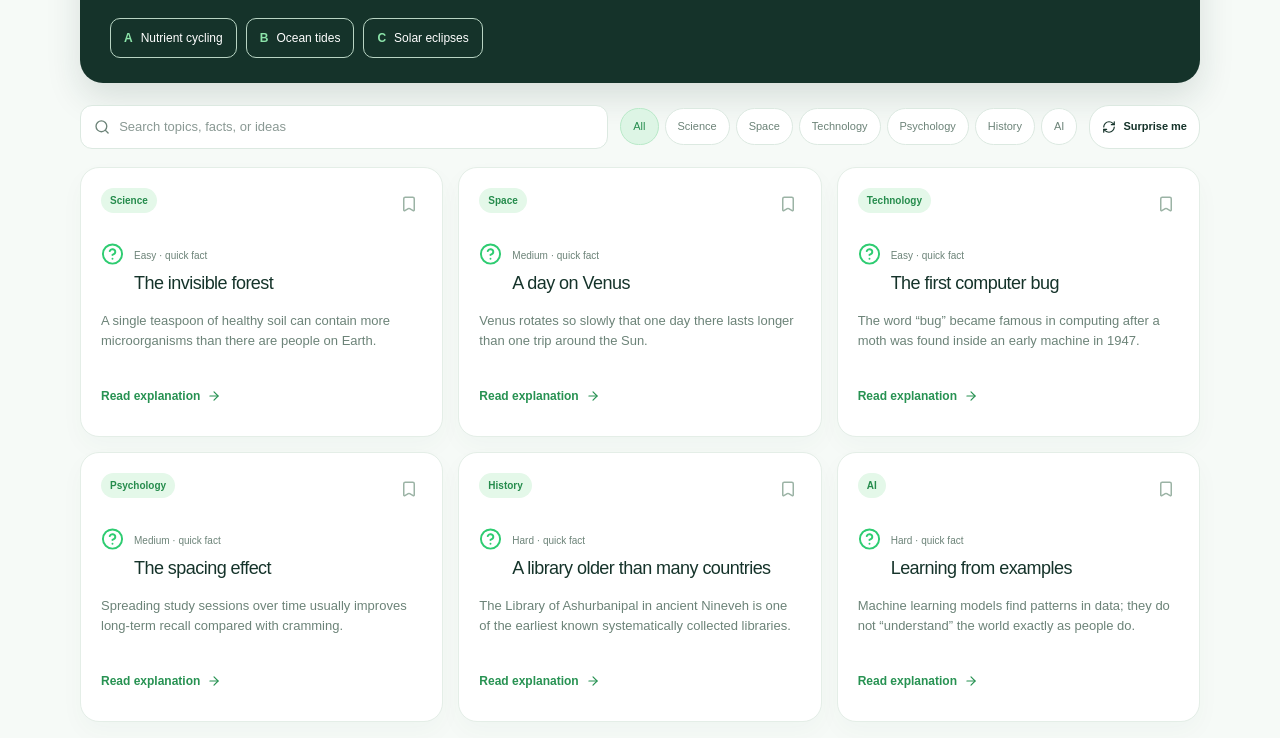
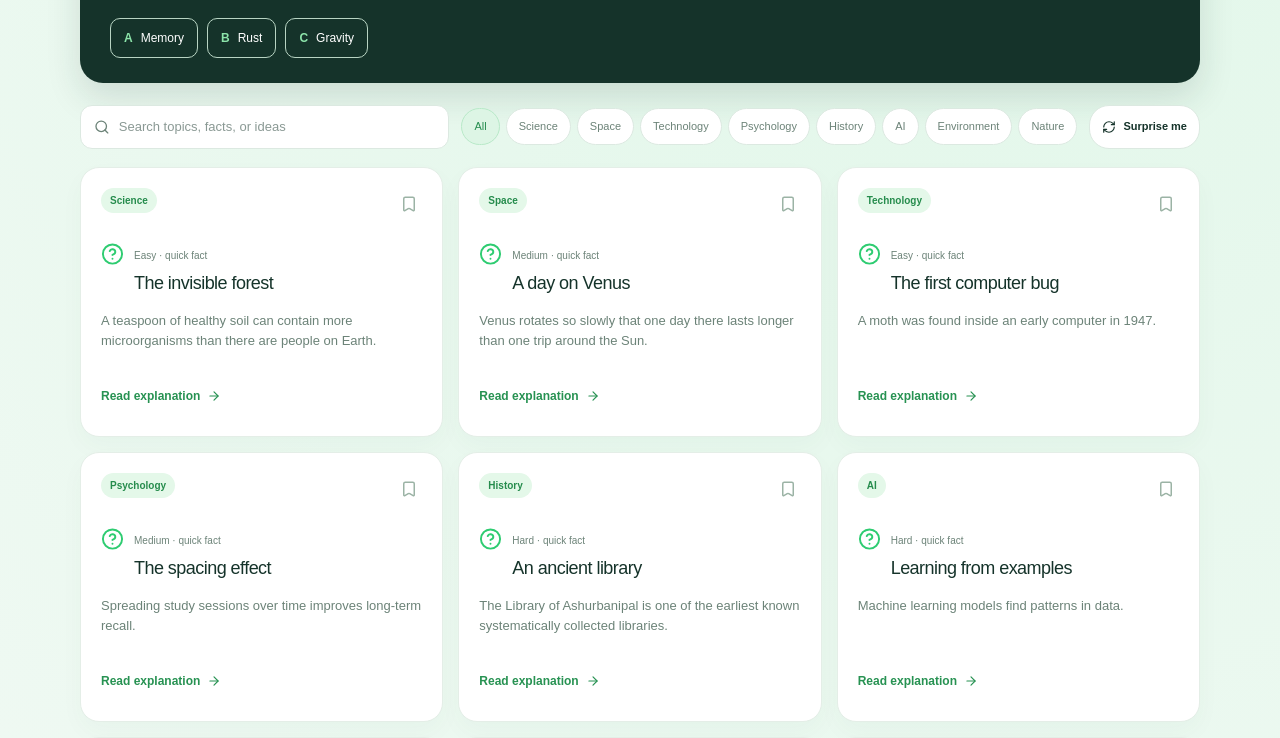
Before and after one commit to nic7L/eco-bot-flora, a Next.js app: page / in a window 1280 px wide. Shown: the part 993-1731 px from the top of the page. Built offline with nearby package versions, Linux system fonts and the light colour scheme.

Commit message:
Expand daily knowledge challenge question bank

```diff
--- a/app/page.tsx
+++ b/app/page.tsx
@@ -17,7 +17,7 @@ const questions: Question[] = [
   { icon: Sparkles, category: 'Fashion Choices', question: 'How would you describe your wardrobe?', options: ['Thrifted, sustainable, or worn long-term', 'I buy fast fashion occasionally', 'Constant online shopping and hauls'], tip: ['Wear Your Values', 'Longer-lasting clothes reduce textile waste, water use, and emissions from manufacturing.'] },
   { icon: Sprout, category: 'Dietary Footprint', question: 'What is usually on your plate?', options: ['Mostly plant-based or vegetarian', 'A balanced meat and veg diet', 'High meat consumption daily'], tip: ['Plant a Better Plate', 'Plant-forward meals generally use less land and water and create fewer emissions.'] },
   { icon: BookOpen, category: 'Paper vs. Digital', question: 'How do you take notes?', options: ['100% paperless and digital', 'A mix of notebooks and digital', 'Lots of printing and paper notebooks'], tip: ['Go Paperless', 'Digital notes save trees, water, and the energy required for paper production.'] },
-  { icon: PackageIcon, category: 'Online Deliveries', question: 'How often do packages arrive at your door?', options: ['I bundle shipments and order rarely', 'I place weekly online orders', 'Daily packages with heavy bubble wrap'], tip: ['Bundle the Journey', 'Bundling deliveries cuts last-mile fuel use and unnecessary packaging waste.'] },
+  { icon: Trash2, category: 'Online Deliveries', question: 'How often do packages arrive at your door?', options: ['I bundle shipments and order rarely', 'I place weekly online orders', 'Daily packages with heavy bubble wrap'], tip: ['Bundle the Journey', 'Bundling deliveries cuts last-mile fuel use and unnecessary packaging waste.'] },
   { icon: CloudSun, category: 'AC / Climate Control', question: 'How do you set your AC?', options: ['Eco-friendly 24°C or use a fan', 'I set it to a chilly 18°C', 'It runs even in empty rooms'], tip: ['Cool with Care', 'A moderate thermostat setting dramatically reduces electricity demand and emissions.'] },
 ]
 function PackageIcon(props: React.ComponentProps<typeof BoxIcon>) { return <BoxIcon {...props} /> }
@@ -26,12 +26,28 @@ function BoxIcon(props: React.ComponentProps<typeof Trash2>) { return <Trash2 {.
 type KnowledgeCard = { id: number; topic: string; difficulty: 'Easy' | 'Medium' | 'Hard'; title: string; fact: string; detail: string; question: string; options: string[]; answer: number; explanation: string }
 
 const knowledgeCards: KnowledgeCard[] = [
-  { id: 1, topic: 'Science', difficulty: 'Easy', title: 'The invisible forest', fact: 'A single teaspoon of healthy soil can contain more microorganisms than there are people on Earth.', detail: 'Soil biodiversity supports nutrient cycling, plant growth, and resilient ecosystems.', question: 'What does soil biodiversity help support?', options: ['Nutrient cycling', 'Ocean tides', 'Solar eclipses'], answer: 0, explanation: 'Tiny organisms break down organic matter and make nutrients available to plants.' },
+  { id: 1, topic: 'Science', difficulty: 'Easy', title: 'The invisible forest', fact: 'A teaspoon of healthy soil can contain more microorganisms than there are people on Earth.', detail: 'Soil biodiversity supports nutrient cycling, plant growth, and resilient ecosystems.', question: 'What does soil biodiversity help support?', options: ['Nutrient cycling', 'Ocean tides', 'Solar eclipses'], answer: 0, explanation: 'Tiny organisms break down organic matter and make nutrients available to plants.' },
   { id: 2, topic: 'Space', difficulty: 'Medium', title: 'A day on Venus', fact: 'Venus rotates so slowly that one day there lasts longer than one trip around the Sun.', detail: 'Venus takes about 243 Earth days to rotate once, but only about 225 Earth days to orbit the Sun.', question: 'Which is longer on Venus?', options: ['Its year', 'Its rotation day', 'They are equal'], answer: 1, explanation: 'Venus has an unusually slow rotation, making its sidereal day longer than its year.' },
-  { id: 3, topic: 'Technology', difficulty: 'Easy', title: 'The first computer bug', fact: 'The word “bug” became famous in computing after a moth was found inside an early machine in 1947.', detail: 'The moth was taped into the logbook at Harvard, though engineers had used “bug” for technical faults before then.', question: 'What was found in the famous 1947 computer?', options: ['A spider', 'A moth', 'A beetle'], answer: 1, explanation: 'A moth was removed from the Harvard Mark II and recorded as a literal bug.' },
-  { id: 4, topic: 'Psychology', difficulty: 'Medium', title: 'The spacing effect', fact: 'Spreading study sessions over time usually improves long-term recall compared with cramming.', detail: 'Short, repeated retrieval sessions give your brain more opportunities to strengthen a memory pathway.', question: 'Which study habit best uses the spacing effect?', options: ['One long night', 'Short sessions across several days', 'Reading once while distracted'], answer: 1, explanation: 'Distributed practice gives memory time to consolidate between attempts.' },
-  { id: 5, topic: 'History', difficulty: 'Hard', title: 'A library older than many countries', fact: 'The Library of Ashurbanipal in ancient Nineveh is one of the earliest known systematically collected libraries.', detail: 'Its clay tablets preserve literature, science, law, and administration from ancient Mesopotamia.', question: 'What were many Mesopotamian texts written on?', options: ['Clay tablets', 'Silk screens', 'Glass plates'], answer: 0, explanation: 'Cuneiform was pressed into wet clay, which was then dried or baked.' },
-  { id: 6, topic: 'AI', difficulty: 'Hard', title: 'Learning from examples', fact: 'Machine learning models find patterns in data; they do not “understand” the world exactly as people do.', detail: 'The quality, diversity, and labeling of training data strongly influence a model’s output.', question: 'What most directly shapes a trained model?', options: ['The training data', 'The screen size', 'The keyboard color'], answer: 0, explanation: 'Models learn statistical patterns from examples, so data quality and coverage matter.' },
+  { id: 3, topic: 'Technology', difficulty: 'Easy', title: 'The first computer bug', fact: 'A moth was found inside an early computer in 1947.', detail: 'The moth was taped into the Harvard Mark II logbook.', question: 'What was found in the famous 1947 computer?', options: ['A spider', 'A moth', 'A beetle'], answer: 1, explanation: 'A moth was removed from the machine and recorded as a literal bug.' },
+  { id: 4, topic: 'Psychology', difficulty: 'Medium', title: 'The spacing effect', fact: 'Spreading study sessions over time improves long-term recall.', detail: 'Repeated retrieval gives the brain more opportunities to strengthen a memory pathway.', question: 'Which habit uses the spacing effect?', options: ['One long night', 'Short sessions across several days', 'Reading once while distracted'], answer: 1, explanation: 'Distributed practice gives memory time to consolidate.' },
+  { id: 5, topic: 'History', difficulty: 'Hard', title: 'An ancient library', fact: 'The Library of Ashurbanipal is one of the earliest known systematically collected libraries.', detail: 'Its clay tablets preserve literature, science, law, and administration.', question: 'What were many Mesopotamian texts written on?', options: ['Clay tablets', 'Silk screens', 'Glass plates'], answer: 0, explanation: 'Cuneiform was pressed into wet clay.' },
+  { id: 6, topic: 'AI', difficulty: 'Hard', title: 'Learning from examples', fact: 'Machine learning models find patterns in data.', detail: 'Training data quality and diversity strongly influence a model’s output.', question: 'What most directly shapes a trained model?', options: ['The training data', 'The screen size', 'The keyboard color'], answer: 0, explanation: 'Models learn statistical patterns from examples.' },
+  ...([
+    ['Science', 'Which force keeps planets in orbit?', ['Gravity', 'Friction', 'Sound'], 0],
+    ['Science', 'What do plants absorb from the air?', ['Oxygen only', 'Carbon dioxide', 'Helium'], 1],
+    ['Space', 'What is the closest star to Earth?', ['Sirius', 'The Sun', 'Polaris'], 1],
+    ['Space', 'Which planet has prominent rings?', ['Saturn', 'Mercury', 'Mars'], 0],
+    ['Technology', 'What does CPU stand for?', ['Central Processing Unit', 'Computer Power Utility', 'Core Program User'], 0],
+    ['Technology', 'What does HTML structure?', ['Web pages', 'Batteries', 'Weather'], 0],
+    ['History', 'Where were the Olympic Games born?', ['Greece', 'Egypt', 'Japan'], 0],
+    ['History', 'What did ancient Egyptians use to write?', ['Papyrus', 'Plastic', 'Aluminium'], 0],
+    ['Psychology', 'What is a habit?', ['A repeated behavior', 'A type of planet', 'A mineral'], 0],
+    ['Psychology', 'What can sleep support?', ['Memory', 'Rust', 'Gravity'], 0],
+    ['Environment', 'What gas do trees release during photosynthesis?', ['Oxygen', 'Methane', 'Neon'], 0],
+    ['Environment', 'What is biodiversity?', ['Variety of life', 'A weather event', 'A computer file'], 0],
+    ['Nature', 'What is the largest land animal?', ['Elephant', 'Tiger', 'Giraffe'], 0],
+    ['Nature', 'What do bees collect from flowers?', ['Nectar', 'Sand', 'Salt'], 0],
+  ] as Array<[string, string, string[], number]>).flatMap(([topic, question, options, answer], index) => Array.from({ length: 5 }, (_, copy) => ({ id: 7 + index * 5 + copy, topic: topic as string, difficulty: (copy % 3 === 0 ? 'Easy' : copy % 3 === 1 ? 'Medium' : 'Hard') as 'Easy' | 'Medium' | 'Hard', title: `${topic} discovery ${index + 1}-${copy + 1}`, fact: `A quick fact about ${topic.toLowerCase()} can unlock a new way to see the world.`, detail: 'Keep exploring: asking one good question is often the first step toward deeper understanding.', question: question as string, options: options as string[], answer: answer as number, explanation: `The correct answer is ${options[answer]}.` }))),
 ]
 
 const facts = [
@@ -74,7 +90,7 @@ function KnowledgeSection() {
   const [streak, setStreak] = useState(0)
   const [randomId, setRandomId] = useState(1)
   const topics = ['All', ...Array.from(new Set(knowledgeCards.map((card) => card.topic)))]
-  useEffect(() => { try { setFavorites(JSON.parse(localStorage.getItem('eco-knowledge-favorites') || '[]')); setStreak(Number(localStorage.getItem('eco-knowledge-streak') || 0)) } catch {} }, [])
+  useEffect(() => { try { setFavorites(JSON.parse(localStorage.getItem('eco-knowledge-favorites') || '[]')); setStreak(Number(localStorage.getItem('eco-knowledge-streak') || 0)) } catch {} setRandomId(Math.floor(Math.random() * knowledgeCards.length) + 1) }, [])
   const filtered = knowledgeCards.filter((card) => (topic === 'All' || card.topic === topic) && `${card.title} ${card.fact} ${card.topic}`.toLowerCase().includes(query.toLowerCase()))
   const random = knowledgeCards.find((card) => card.id === randomId) || knowledgeCards[0]
   const toggleFavorite = (id: number) => { const next = favorites.includes(id) ? favorites.filter((item) => item !== id) : [...favorites, id]; setFavorites(next); localStorage.setItem('eco-knowledge-favorites', JSON.stringify(next)) }
```
